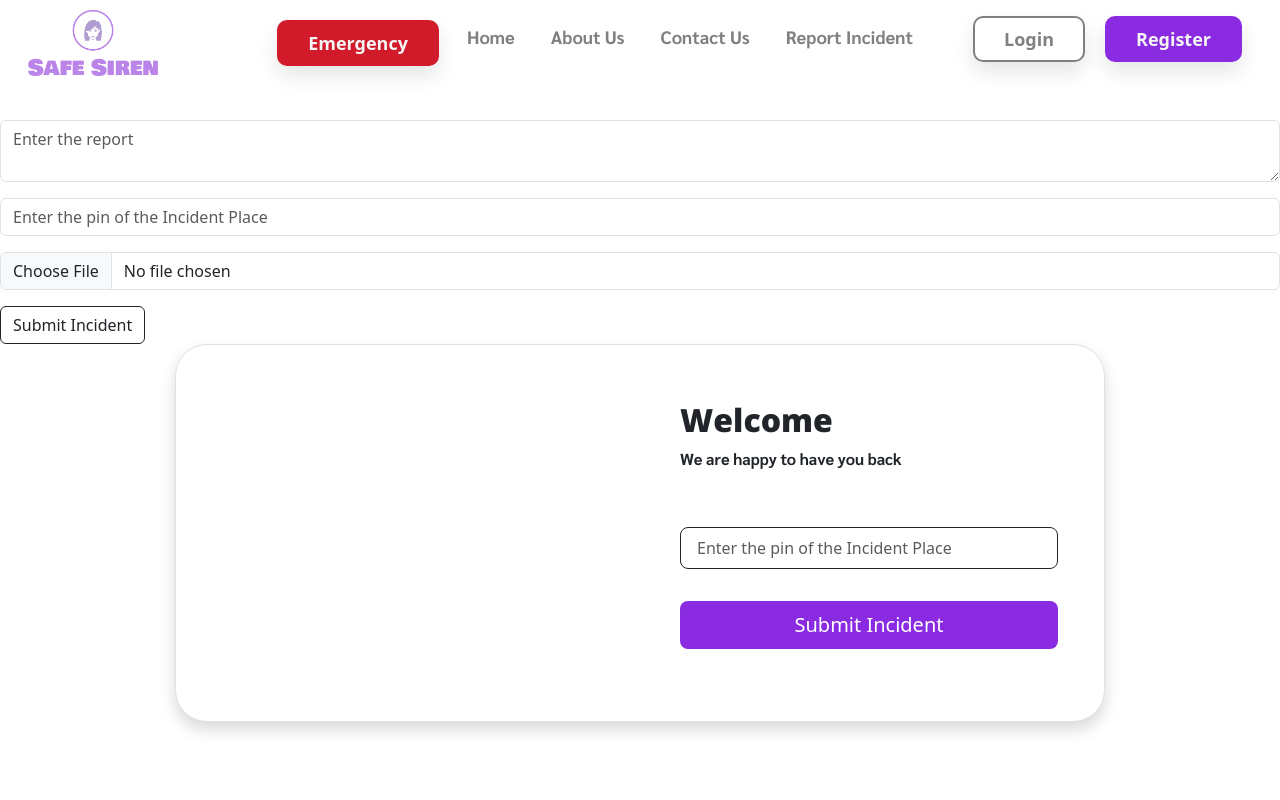
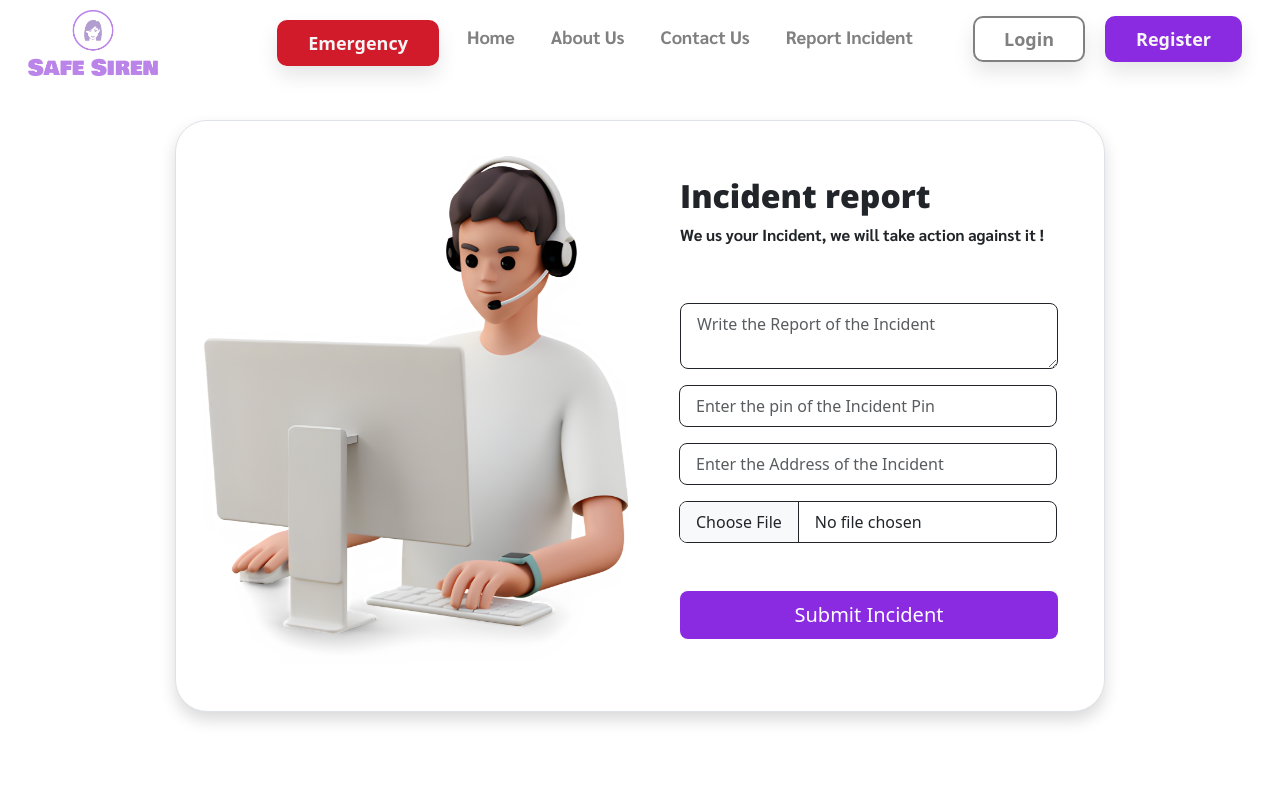
Before and after one commit to Slacky300/WomenSafetyHackathonApp, a React (Create React App) app: page /report in a window 1280 px wide. Shown: the top 800 px of the page. Built offline with nearby package versions, Linux system fonts and the light colour scheme; a web font is replaced by a local one.

Commit message:
Added Incident Form Errors is remaining

```diff
--- a/src/pages/Report.jsx
+++ b/src/pages/Report.jsx
@@ -3,78 +3,104 @@ import { useState } from 'react'
 import axios from 'axios'
 import { useAuth } from '../context/auth'
 import toast from 'react-hot-toast'
+import reports from '../images/report.png'
 
 const Report = () => {
     const [report, setReport] = useState('')
     const [pincodeOfIncident, setpincodeOfIncident] = useState('')
+    const [address, setAddress] = useState('')
     const [mimeType, setmimeType] = useState('')
-    const [note, setext] = useState('')
+    const [note, setext] = useState(null)
     const [auth, setAuth] = useAuth()
     const [user, setuser] = useState('')
 
     const handleSubmit = async (e) => {
-        e.preventDefault()
+        e.preventDefault();
+
+        if (!report.trim()) {
+            toast.error('Report is Required !')
+            return false
+        }
+        if (!pincodeOfIncident.trim()) {
+            toast.error('PinCode is Required !')
+            return false
+        }
+        if (!address.trim()) {
+            toast.error('Address is Required !')
+            return false
+        }
         try {
             setuser(auth.user._id)
-            setext(mimeType.split('.')[1])
+            setext(note.split('.')[1])
+
+            const reportData = new FormData()
+            reportData.append('user', user)
+            reportData.append('report', report)
+            reportData.append('address', address)
+            reportData.append('pincodeOfIncident', pincodeOfIncident)
+            reportData.append('mimeType', mimeType)
+
             const res = await axios.post('https://womensecbackend.onrender.com/api/v1/incidents', {
-                user, report, pincodeOfIncident, mimeType, note
+                content: reportData,
+                media: note
+            }, {
+                headers: {
+                    "content-type": "multipart/form-data",
+
+                }
             })
-            console.log(res)
-            console.log(pincodeOfIncident)
-            console.log(report)
-            toast.success('Report Sended Successfully')
+
+            if (res.status == 201) {
+                toast.success('Report Sended Successfully')
+            }
         } catch (err) {
-            console.log(err)
             toast.error('Error in Sending Report')
         }
     }
     return (
         <div className='marginStyle '>
-            <form method='post' enctype="multipart/form-data">
-                <textarea placeholder='Enter the report ' value={report} onChange={(e) => setReport(e.target.value)} type='text' className='form-control my-3' />
-                <input
-                    type='number'
-                    value={pincodeOfIncident}
-                    placeholder='Enter the pin of the Incident Place'
-                    className='form-control'
-                    onChange={(e) => setpincodeOfIncident(e.target.value)}
-                    required
-                />
-                <input type='file' className='form-control my-3' onChange={(e) => setmimeType(e.target.value)} />
-                <button className='btn btn-outline-dark' onClick={handleSubmit}>Submit Incident</button>
-            </form>
-
             <div class="container d-flex justify-content-center align-items-center">
                 <div class="row border rounded-5 p-3 bg-white shadow box-area reverseCol">
                     <div class="col-md-6 rounded-4 d-flex justify-content-center align-items-center flex-column left-box">
                         <div class="featured-image mb-3 animateImg">
-                            <img src='' class="img-fluid" width={500} />
+                            <img src={reports} class="img-fluid" />
                         </div>
                     </div>
                     <form method='post' enctype="multipart/form-data" class="col-md-6 right-box">
                         <div class="row align-items-center">
                             <div class="header-text mb-4">
-                                <h2>Welcome</h2>
-                                <p>We are happy to have you back</p>
+                                <h2>Incident report</h2>
+                                <p>We us your Incident, we will take action against it !</p>
                             </div>
                             <div class="input-group d-flex  align-items-center mb-3">
                                 <div class="form-outline flex-fill mb-0">
                                 </div>
                             </div>
                             <div class="input-group d-flex flex-row align-items-center mb-3">
-                                <div class="form-outline flex-fill mb-0">
-                                    <input type='number'
-                                        value={pincodeOfIncident}
-                                        placeholder='Enter the pin of the Incident Place'
-                                        className='form-control'
-                                        onChange={(e) => setpincodeOfIncident(e.target.value)}
-                                        required class="form-control form-control-lg border-dark fs-6" />
+                                <div class="input-group d-flex flex-row align-items-center mb-3">
+                                    <div class="form-outline flex-fill mb-0">
+                                        <textarea type="text" value={report} onChange={(e) => setReport(e.target.value)} class="form-control form-control-lg border-dark fs-6" placeholder="Write the Report of the Incident" required />
+                                    </div>
+                                </div>
+                                <div class="input-group d-flex flex-row align-items-center mb-3">
+                                    <div class="form-outline flex-fill mb-0">
+                                        <input type="number" value={pincodeOfIncident} onChange={(e) => setpincodeOfIncident(e.target.value)} class="form-control form-control-lg border-dark fs-6" placeholder="Enter the pin of the Incident Pin" required />
+                                    </div>
+                                </div>
+                                <div class="input-group d-flex flex-row align-items-center mb-3">
+                                    <div class="form-outline flex-fill mb-0">
+                                        <input type="text" value={address} onChange={(e) => setAddress(e.target.value)} class="form-control form-control-lg border-dark fs-6" placeholder="Enter the Address of the Incident" required />
+                                    </div>
+                                </div>
+                                <div class="input-group d-flex flex-row align-items-center mb-3">
+                                    <div class="form-outline flex-fill mb-0">
+                                        <input type="file" value={note} onChange={(e) => setext(e.target.value)} class="form-control form-control-lg border-dark fs-6" placeholder="Enter the pin of the Incident Place" required />
+                                    </div>
                                 </div>
                             </div>
                             <div class="d-flex flex-row align-items-center my-3 ">
                                 <div class="form-outline flex-fill mb-0 " >
-                                    <button className='btn text-white btn-lg btn-block' onClick={handleSubmit} style={{ width: '100%', backgroundColor: 'blueviolet' }} type="button">Submit Incident</button>
+                                    <button className='btn text-white btn-lg btn-block' onClick={handleSubmit} style={{ width: '100%', backgroundColor: 'blueviolet' }} type="submit">Submit Incident</button>
                                 </div>
                             </div>
                         </div>
```
Also changed, not shown: src/images/report.png (added).
